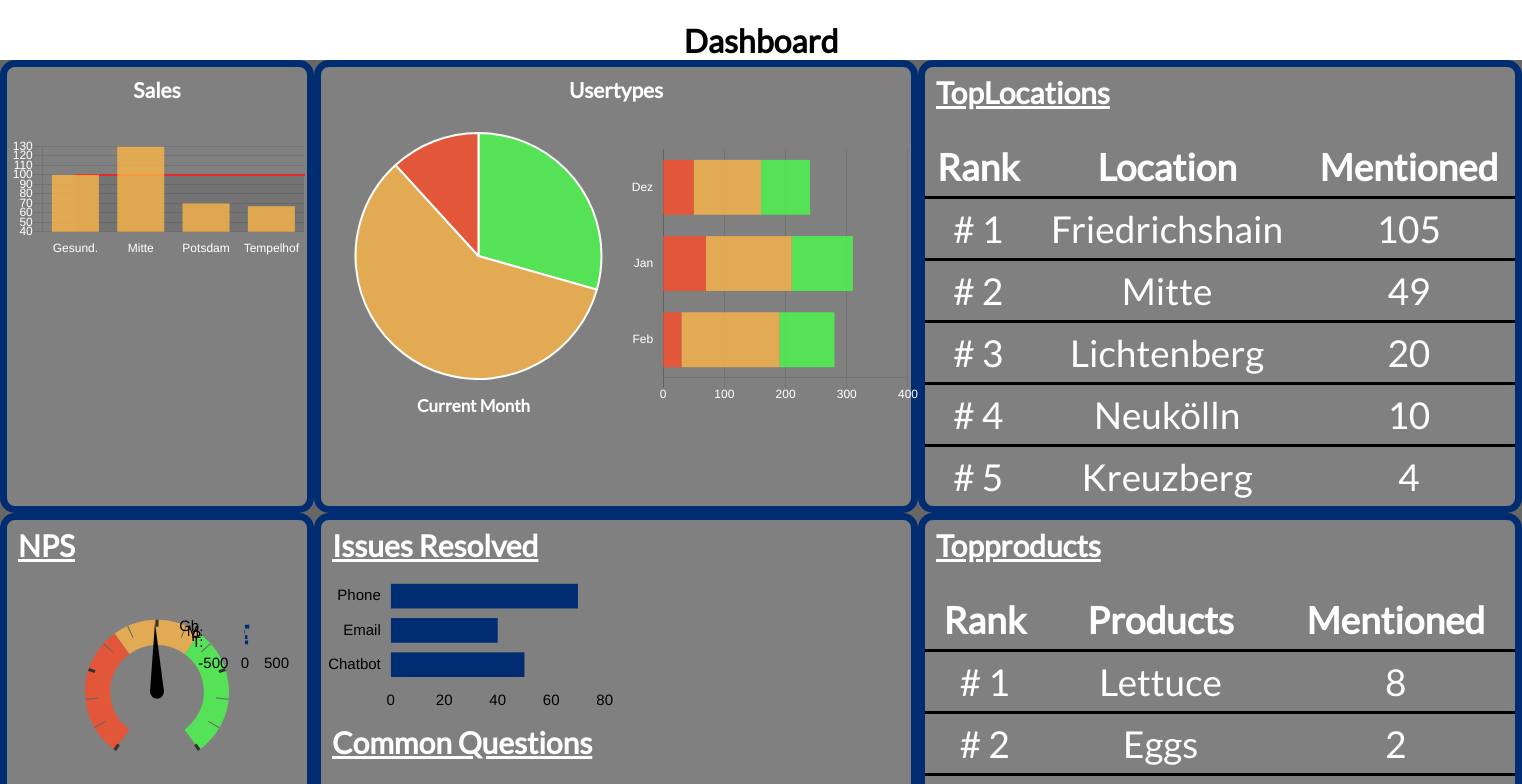
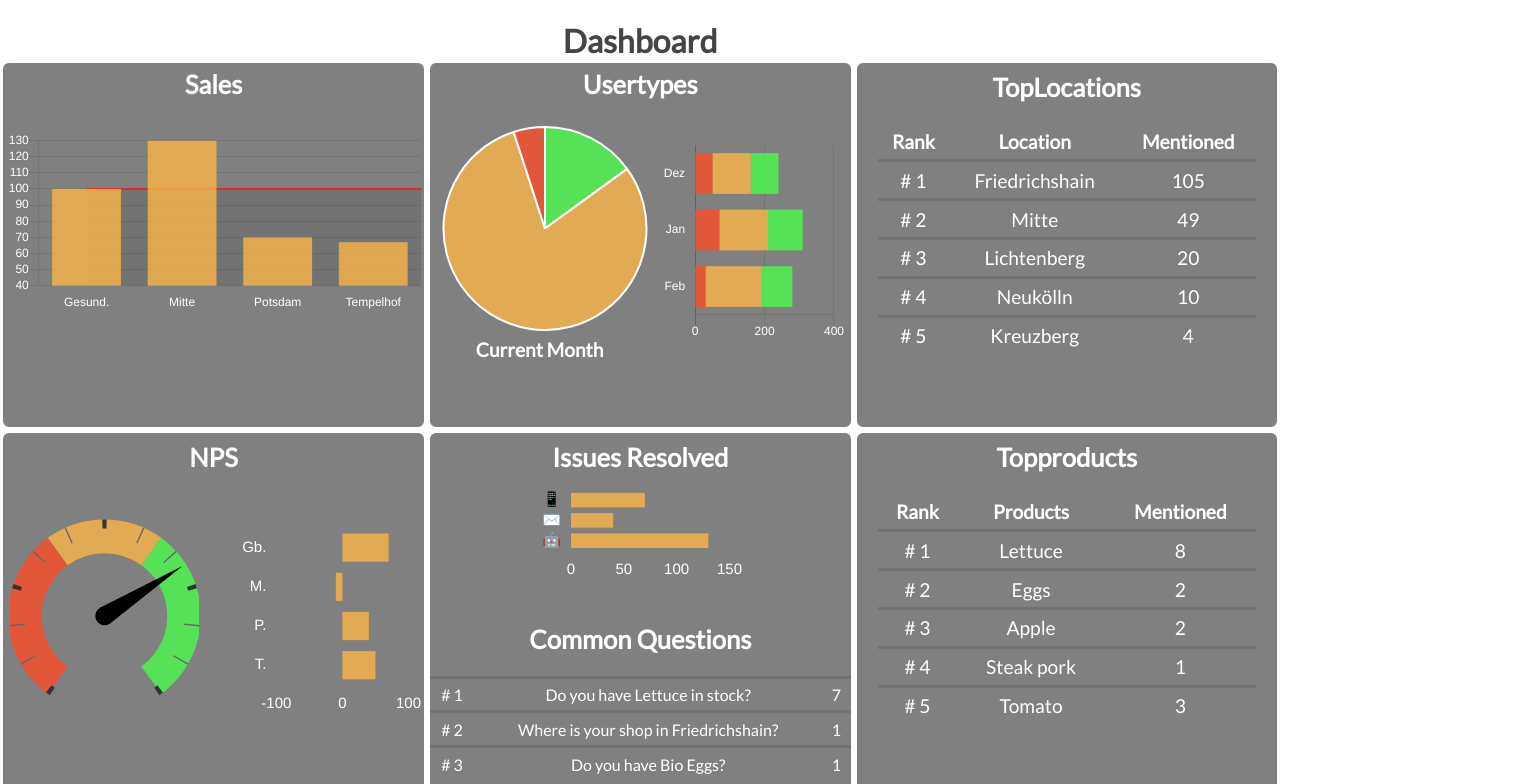
Before and after one commit to data-mining-code/dashboard-frontend, a Vue app: page / in a window 1280 px wide. Shown: the top 784 px of the page, 1522 px wide, since content can reach past the window. Built offline with nearby package versions, Linux system fonts and the light colour scheme.

Commit message:
changed the layout to fit the design mockup and added and optimized the rest graphes

```diff
--- a/package.json
+++ b/package.json
@@ -13,6 +13,7 @@
   "dependencies": {
     "axios": "^0.18.0",
     "chart.js": "^2.7.2",
+    "npm": "^5.8.0",
     "vue": "^2.5.16",
     "vue-router": "^3.0.1"
   },
--- a/src/App.vue
+++ b/src/App.vue
@@ -21,7 +21,7 @@ export default {
   -webkit-font-smoothing: antialiased;
   -moz-osx-font-smoothing: grayscale;
   text-align: center;
-  color: black;
+  color: #444444;
   height: 100%;
   width: 100%;
   display: grid;
@@ -34,7 +34,7 @@ html, body {
 }
 .main{
   grid-row-start: 2;
-  background-color: #676767;
+  background-color: white;
 
 }
 </style>
--- a/src/components/Main.vue
+++ b/src/components/Main.vue
@@ -1,42 +1,45 @@
 <template>
   <div class="main">
     <div class="sales">
-      <div id="wrapper">
+      <div id="wrapperSales">
         <h1>Sales</h1>
         <canvas id="salesBar"></canvas>
       </div>
     </div>
     <div class="nps">
-      <p class="head">
-        <b><ins>NPS</ins></b>
-      </p>
-      <div style="position: relative; width:50%; float: left; margin: 15% 5% 0 0">
-        <canvas id="gaugeChart"></canvas>
+      <h1 class="head">
+        <b>NPS</b>
+      </h1>
+      <div id="wrapperGauge" style="width:45%;height:85%; float: left; display:flex;justify-content:center;">
+        <canvas id="gaugeChart" style="width:100%;height:65%;margin-top:2.5vw;margin-left:1vw;"></canvas>
       </div>
-      <div style="position: relative; width:40%; float: right; margin: 15% 5% 0 0">
-        <canvas id="horizontalNps"></canvas>
+      <div id="wrapperGauge" style="width:45%;height:85%; float: right;">
+        <canvas id="horizontalNps" style="width:100%;height:65%;margin-top:3vw;padding-right:4%;"></canvas>
       </div>
     </div>
     <div class="userTypePie">
       <h1>Usertypes</h1>
       <div id="wrapperPie" style="width:50%; height:85%; float:left;">
-        <canvas id="userTypePie" style="width:75%; height:50%; margin-left: 10px; margin-top: 20px;"></canvas>
-        <p style="margin-left: 10px; margin-top: 5px;">Current Month</p>
+        <canvas id="userTypePie" style="width:75%; height:50%; margin-left: .8vw; margin-top: 1.6vw;"></canvas>
+        <p style="margin-left: .7vw; margin-top: vw;">Current Month</p>
       </div>
-      <div class="wrapperBar" style="width:50%; height: 85%;float:right;">
-        <canvas id="userBarChart" style="width:70%; height:50%; margin-left: 10px; margin-top: 30px; margin-right: 10px;"></canvas>
+      <div class="wrapperBar" style="width:45%; height: 80%;float:right;margin-right:3%;">
+        <canvas id="userBarChart" style="width:70%; height:50%; margin-left: .7vw; margin-top: 2.5vw; margin-right: .7vw;"></canvas>
       </div>
     </div>
     <div class="issuesResolved">
-      <p class="head">
-        <b><ins>Issues Resolved</ins></b>
-      </p>
-      <div style="position: relative; width:50%;">
+      <div id="wrapper" style="width:100%; height:50%;">
+        <h1 class="head" style="display:flex;justify-content:center;">
+          Issues Resolved
+        </h1>
+        <div style="width:50%;display:flex;margin:auto;">
           <canvas id="horizontalBar"></canvas>
         </div>
-      <p class="head">
-        <b><ins>Common Questions</ins></b>
-      </p>
+      </div>
+      <div id="wrapper" style="width:100%;height:50%;float:right;">
+        <h1 class="head" style="display:flex;justify-content:center;">
+          <b>Common Questions</b>
+        </h1>
         <table id="ComQue">
           <tr v-for="(value, key, index) in data.question" :key="index" v-if="index < 3">
             <td># {{ index + 1 }}</td>
@@ -45,10 +48,12 @@
           </tr>
         </table>
       </div>
-    <div class="topLocations">
-      <p class="head">
-        <b><ins>TopLocations</ins></b>
-      </p>
+    </div>
+    <div class="topLocations" style="display:flex; justify-content:center;">
+      <div id="wrapper" style="width:90%; height:75%;">
+        <h1 class="head" style="display:flex; justify-content:center;">
+          <b>TopLocations</b>
+        </h1>
         <table id="topLoc">
           <tr id="first"><th>Rank</th><th>Location</th><th>Mentioned</th></tr>
           <tr v-for="(value, key, index) in data.shops" :key="index">
@@ -58,11 +63,13 @@
           </tr>
         </table>
       </div>
+    </div>
+      <div class="topProducts" style="display:flex; justify-content:center;">
+        <div id="wrapper" style="width:90%;height:75%;">
+            <h1 class="head" style="display:flex; justify-content:center;">
 
-    <div class="topProducts">
-      <p class="head">
-        <b><ins>Topproducts</ins></b>
-      </p>
+              <b>Topproducts</b>
+            </h1>
           <table id="topPro">
             <th>Rank</th><th>Products</th><th>Mentioned</th>
             <tr v-for="(value, key, index) in data.product" :key="index">
@@ -71,6 +78,7 @@
               <td>{{ value.times }}</td>
             </tr>
           </table>
+        </div>
     </div>
   </div>
 </template>
@@ -127,17 +135,17 @@ export default {
       var gauge = new Gauge(target).setOptions(chartData); // create sexy gauge!
       gauge.maxValue = 100; // set max gauge value
       gauge.setMinValue(-100);  // Prefer setter over gauge.minValue = 0
-      gauge.animationSpeed = 75; // set animation speed (32 is default value)
+      gauge.animationSpeed = 45; // set animation speed (32 is default value)
       gauge.set(backendData); // set actual value
     }
   },
   mounted () {
-    this.createChart('userTypePie', this.pieChart, [50, 100, 20])
+    this.createChart('userTypePie', this.pieChart, [this.data.user_type.pos.times, this.data.user_type.neu.times, this.data.user_type.neg.times]) //v-for="(value, key, index) in data.shops" :key="index"
     this.createChart('salesBar', this.salesBarChart, [100, 130, 70, 67, 45, 43, 45, 90])
     this.createChart('userBarChart', this.userBarChart, [50, 70, 30])
     this.createChart('horizontalNps', this.horizontalNps, [70, -10, 40, 50])
-    this.createChart('horizontalBar', this.horizontalBar, [70, 40, 50])
-    this.createGaugeChart('gaugeChart', this.gaugeChart, [0])
+    this.createChart('horizontalBar', this.horizontalBar, [70, 40, 130])
+    this.createGaugeChart('gaugeChart', this.gaugeChart, [40])
   }
 }
 </script>
@@ -150,48 +158,49 @@ export default {
   grid-template-rows: 1fr 1fr 1fr 1fr 1fr 1fr;
 }
 .sales, .nps, .issuesResolved, .userTypeBar, .userTypePie, .commonQuestions, .topLocations, .topProducts{
-  border: 7px solid #002d72;
-  border-radius: 15px;
+  border: .3vw solid white;
+  border-radius: .7vw;
   background-color: grey;
 }
+
 .head {
-  font-size: 30px;
+  font-size: 2vw;
   margin: 0;
-  padding: 7px 11px;
+  padding: .7vw 1.1vw;
   text-align: left;
 }
 table {
   border-collapse: collapse;
-  margin: 20px auto 0 auto;
-  width: 590px;
+  margin: 1vw auto 0 auto;
+  width: 100%;
 }
 table#ComQue{
-  font-size: 25px;
+  font-size: 1,5vw;
 }
 table#topPro, table#topLoc {
-  font-size: 37px;
+  font-size: 1.5vw;
 }
 td {
-  border-top: 3px solid black;
-  padding: 0 10px;
+  border-top: .3vw solid #727272;
+  padding: 0 0;
 }
 table#ComQue td {
-  padding: 5px;
+  padding: .5vw;
 }
 h1 {
   color:#ffffff;
-  font-size:21px;
+  font-size:2vw;
   font-weight: 700;
   margin: 0;
-  padding: 10px;
+  padding: .5vw;
 }
 
 p {
   color:#ffffff;
-  font-size:17px;
+  font-size: 1.5vw;
   font-weight: 700;
   margin: 0;
-  padding: 10px;
+  padding: .5vw;
 }
 .sales{
   grid-area: 1 / 1 / 4 / 2;
@@ -213,7 +222,17 @@ p {
 }
 table, th, td {
   color: #ffffff;
-  padding: 7px;
+  padding: .5vw;
+}
 
+#wrapperSales, #salesBar {
+  width: 100%;
+  height: 80%;
 }
+
+.head {
+  display: flex;
+  justify-content: center;
+}
+
 </style>
--- a/src/horizontalBar.js
+++ b/src/horizontalBar.js
@@ -4,24 +4,19 @@ export const horizontalBar = {
       datasets: [{
         data: [10, 20, 30],
         backgroundColor: [
-          '#002d72', // Blue
-          '#002d72',
-          '#002d72'
+          'rgba(250, 181, 71, .8)',
+          'rgba(250, 181, 71, .8)',
+          'rgba(250, 181, 71, .8)'
         ]
       }],
       // These labels appear in the legend and in the tooltips when hovering different arcs
       labels: [
-        'Phone',
-        'Email',
-        'Chatbot'
+        '📱',
+        '✉️',
+        '🤖'
       ]
     },
     options: {
-      labels: {
-        // This more specific font property overrides the global property
-        fontColor: 'white',
-        fontSize: 40
-      },
       responsive: true,
       legend: {
         display: false,
@@ -30,7 +25,7 @@ export const horizontalBar = {
           xAxes: [{
               ticks: {
                 suggestedMin: 0,
-                fontColor: 'black',
+                fontColor: '#ffffff',
                 fontSize: 15
               },
               gridLines: {
@@ -39,7 +34,7 @@ export const horizontalBar = {
           }],
           yAxes: [{
               ticks: {
-                fontColor: 'black',
+                fontColor: '#ffffff',
                 fontSize: 15
               },
               gridLines: {
--- a/src/horizontalNps.js
+++ b/src/horizontalNps.js
@@ -4,10 +4,10 @@ export const horizontalNps = {
       datasets: [{
         data: [10, 20, 30, 40],
         backgroundColor: [
-          '#002d72',
-          '#002d72',
-          '#002d72',
-          '#002d72'
+          'rgba(250, 181, 71, .8)',
+          'rgba(250, 181, 71, .8)',
+          'rgba(250, 181, 71, .8)',
+          'rgba(250, 181, 71, .8)'
         ]
       }],
       // These labels appear in the legend and in the tooltips when hovering different arcs
@@ -21,8 +21,6 @@ export const horizontalNps = {
     options: {
       labels: {
         // This more specific font property overrides the global property
-        fontColor: 'white',
-        fontSize: 40
       },
       responsive: true,
       legend: {
@@ -32,7 +30,7 @@ export const horizontalNps = {
           xAxes: [{
               ticks: {
                 suggestedMin: -100,
-                fontColor: 'black',
+                fontColor: '#ffffff',
                 fontSize: 15
               },
               gridLines: {
@@ -41,11 +39,12 @@ export const horizontalNps = {
           }],
           yAxes: [{
               ticks: {
-                fontColor: 'black',
+                fontColor: '#ffffff',
                 fontSize: 15
               },
               gridLines: {
-                  display: false
+                  display: false,
+                  drawBorder: true
               }
           }]
       }
--- a/src/userBarChart.js
+++ b/src/userBarChart.js
@@ -33,12 +33,14 @@ export const userBarChart = {
               display:false
           },
           gridLines: {
+            drawBorder: true
           },
           stacked: true
       }],
       yAxes: [{
           gridLines: {
-              display:false
+              display:false,
+              drawBorder: false
           },
           stacked: true,
           ticks: {
```
Also changed, not shown: 1 other file (tests, documents, lock files or other folders). Lines whose indentation alone changed are shown as unchanged.
